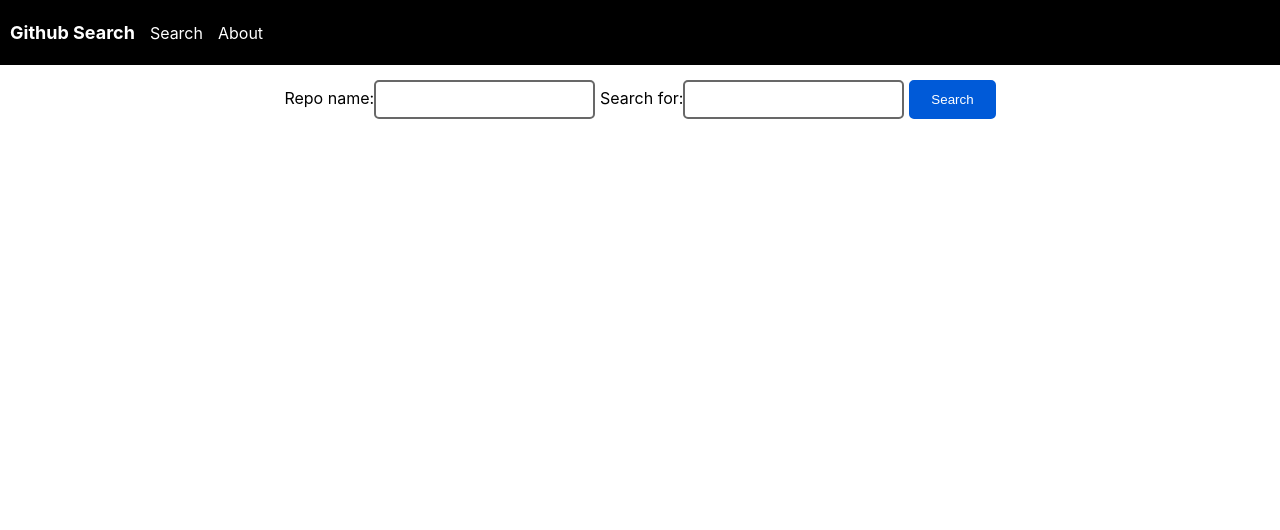
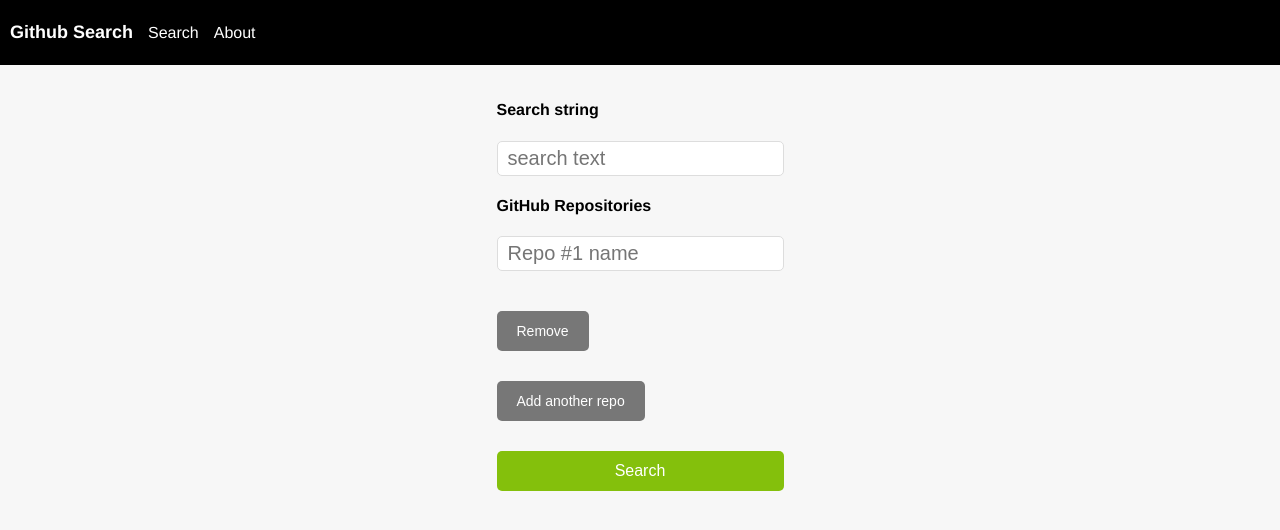
Before and after one commit to nickrally/gh-code-search, a React (Create React App) app: page / in a window 1280 px wide. Shown: the top 530 px of the page. Built offline with nearby package versions, Linux system fonts and the light colour scheme.

Commit message:
used new UI for multi-repo search

```diff
--- /dev/null
+++ b/src/components/SearchForm.js
@@ -0,0 +1,91 @@
+import React from "react";
+import ReactDOM from "react-dom";
+
+import "../style.css";
+
+class SearchForm extends React.Component {
+  constructor() {
+    super();
+    this.state = {
+      text: "",
+      repos: [{ name: "" }]
+    };
+  }
+
+  handleNameChange = evt => {
+    this.setState({ text: evt.target.value });
+  };
+
+  handleRepoNameChange = idx => evt => {
+    const newRepos = this.state.repos.map((repo, sidx) => {
+      if (idx !== sidx) return repo;
+      return { ...repo, name: evt.target.value };
+    });
+
+    this.setState({ repos: newRepos });
+  };
+
+  handleSubmit = evt => {
+    evt.preventDefault();
+    const { name, repos } = this.state;
+    this.props.searchCriteria(this.state)
+    //alert(`Searched for: ${name} in ${repos.length} repo(s)`);
+  };
+
+  handleAddRepo = () => {
+    this.setState({
+      repos: this.state.repos.concat([{ name: "" }])
+    });
+  };
+
+  handleRemoveRepo = idx => () => {
+    this.setState({
+      repos: this.state.repos.filter((s, sidx) => idx !== sidx)
+    });
+  };
+
+  render() {
+    return (
+      <form onSubmit={this.handleSubmit}>
+      <h4>Search string</h4>
+        <input
+          type="text"
+          placeholder="search text"
+          value={this.state.name}
+          onChange={this.handleNameChange}
+        />
+
+        <h4>GitHub Repositories</h4>
+
+        {this.state.repos.map((repo, idx) => (
+          <div className="repo">
+            <input
+              key={idx}
+              type="text"
+              placeholder={`Repo #${idx + 1} name`}
+              value={repo.name}
+              onChange={this.handleRepoNameChange(idx)}
+            />
+            <button
+              type="button"
+              onClick={this.handleRemoveRepo(idx)}
+              className="small"
+            >
+              Remove
+            </button>
+          </div>
+        ))}
+        <button
+          type="button"
+          onClick={this.handleAddRepo}
+          className="small"
+        >
+          Add another repo
+        </button>
+        <button>Search</button>
+      </form>
+    );
+  }
+}
+
+export default SearchForm;
--- a/src/pages/Search.js
+++ b/src/pages/Search.js
@@ -2,7 +2,8 @@ import React, { Component } from 'react'
 import axios from 'axios'
 import styled from 'styled-components'
 
-import InputForm from '../components/InputForm'
+//import InputForm from '../components/InputForm'
+import SearchForm from '../components/SearchForm'
 import CardList from '../components/CardList'
 
 class Search extends Component {
@@ -10,26 +11,32 @@ class Search extends Component {
     source: []
   }
 
-  searchCode(repoName, text){
-      const url = `https://api.github.com/search/code?q=${text}+repo:${repoName}`
-    axios
-      .get(url, {
-        auth: {
-            username: process.env.REACT_APP_GITHUB_USER,
-            password: process.env.REACT_APP_GITHUB_PERSONAL_TOKEN
-          }
-      })
-      .then(result => this.setState({ source: result.data.items }))
+  searchCode(repos, text){
+    console.log("TEXZT ", text)
+    const config = {
+      auth: {
+          username: process.env.REACT_APP_GITHUB_USER,
+          password: process.env.REACT_APP_GITHUB_PERSONAL_TOKEN
+        }
+    }
+    for (let repo of repos){
+      console.log('Searching in ' + repo.name)
+      let url = `https://api.github.com/search/code?q=${text}+repo:${repo.name}`
+      console.log(url)
+      axios
+      .get(url, config)
+      .then(result => this.setState({ source: this.state.source.concat(result.data.items) })) //hege.concat(stale)
+    }
   }
 
   searchCriteria = (keywords) => {
-    console.log(keywords)
-    this.searchCode(keywords.repoName, keywords.searchFor)
+    console.log(keywords.text)
+    this.searchCode(keywords.repos, keywords.text)
   }
   render() {
     return (
       <Container>
-        <InputForm searchCriteria={this.searchCriteria}/>
+        <SearchForm searchCriteria={this.searchCriteria}/>
         <CardList items={this.state.source} />
       </Container>
     )
--- /dev/null
+++ b/src/style.css
@@ -0,0 +1,78 @@
+* {
+    box-sizing: border-box;
+  }
+
+  body {
+    padding-top: 0;
+    font-family: Helvetica Neue, Helvetica;
+    background: #f7f7f7;
+  }
+
+  h3 {
+    font-size: 18px;
+    margin-top: 20px;
+    margin-bottom: 5px;
+  }
+
+  form {
+    padding: 0 40px;
+  }
+
+  form input {
+    display: block;
+    width: 100%;
+    font-size: 20px;
+    padding: 5px 10px;
+    margin: 10px 0;
+    border-radius: 5px;
+    border: 1px solid #ddd;
+  }
+
+  form input.error {
+    border-color: red;
+  }
+
+  form button {
+    display: block;
+    width: 100%;
+    appearance: none;
+    border-radius: 5px;
+    background-color: #84c00c;
+    color: #fff;
+    border: none;
+    font-size: 16px;
+    height: 40px;
+    margin-top: 30px;
+  }
+
+  form button:hover {
+    background-color: #669509;
+  }
+
+  form button:disabled {
+    background-color: #dbf99f;
+    color: #333;
+  }
+
+  form button.small {
+    display: inline-block;
+    width: auto;
+    padding: 0 20px;
+    background-color: #777;
+    font-size: 14px;
+  }
+
+  form button.small:hover {
+    background-color: #999;
+  }
+
+  .shareholder {
+    display: flex;
+    direction: row;
+    align-items: center;
+  }
+
+  .shareholder button {
+    margin: 0;
+    margin-left: 10px;
+  }
```
